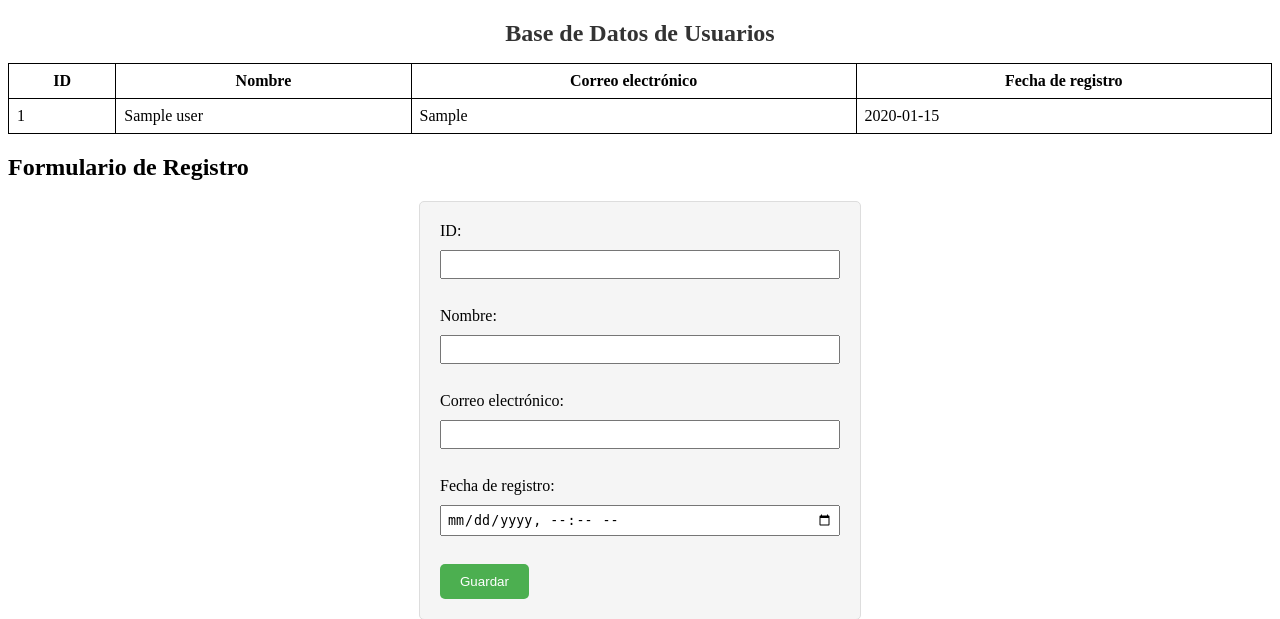
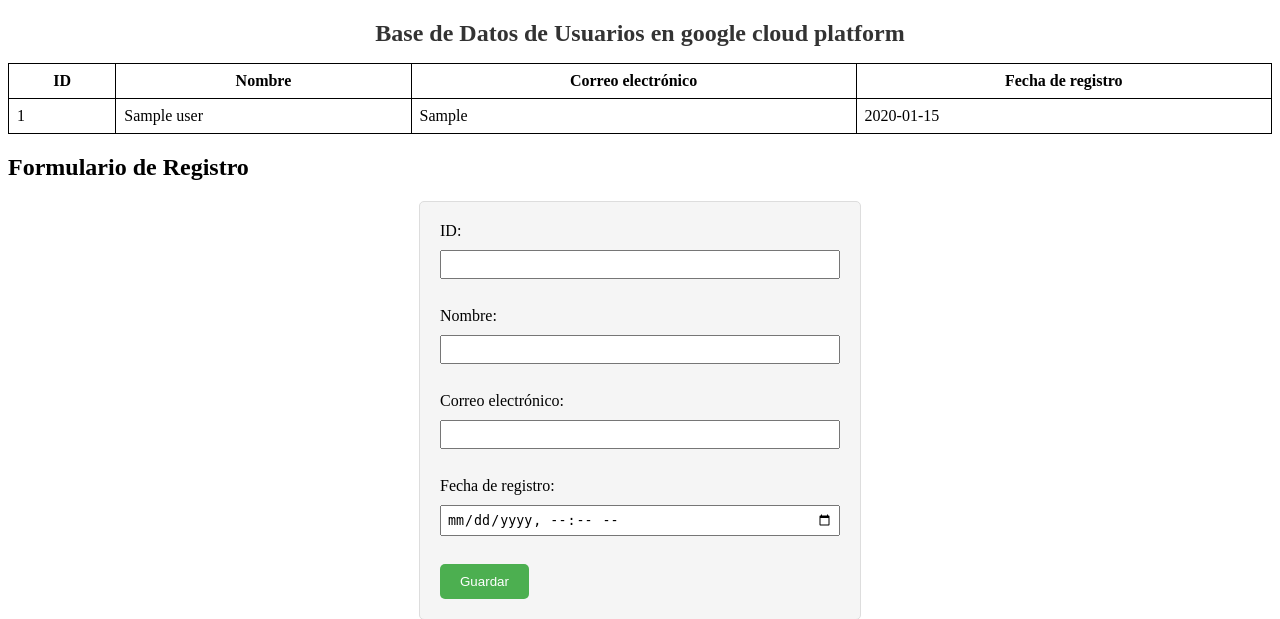
Before and after one commit to Banbushka/Proyecto-Web-Gcloud, a Flask app: template cloud_run/templates/index.html in a window 1280 px wide. Shown: the top 619 px of the page. Run offline with Flask 3, Linux system fonts and the light colour scheme; the template is opened without the code that fills it: most values are stand-ins (such as "Sample title", 1, 10 or a date in 2020).

Commit message:
AHora si

```diff
--- a/cloud_run/templates/index.html
+++ b/cloud_run/templates/index.html
@@ -15,7 +15,7 @@
     </style>
 </head>
 <body>
-    <h1>Base de Datos de Usuarios</h1>
+    <h1>Base de Datos de Usuarios en google cloud platform</h1>
     <table>
         <tr>
             <th>ID</th>
```
